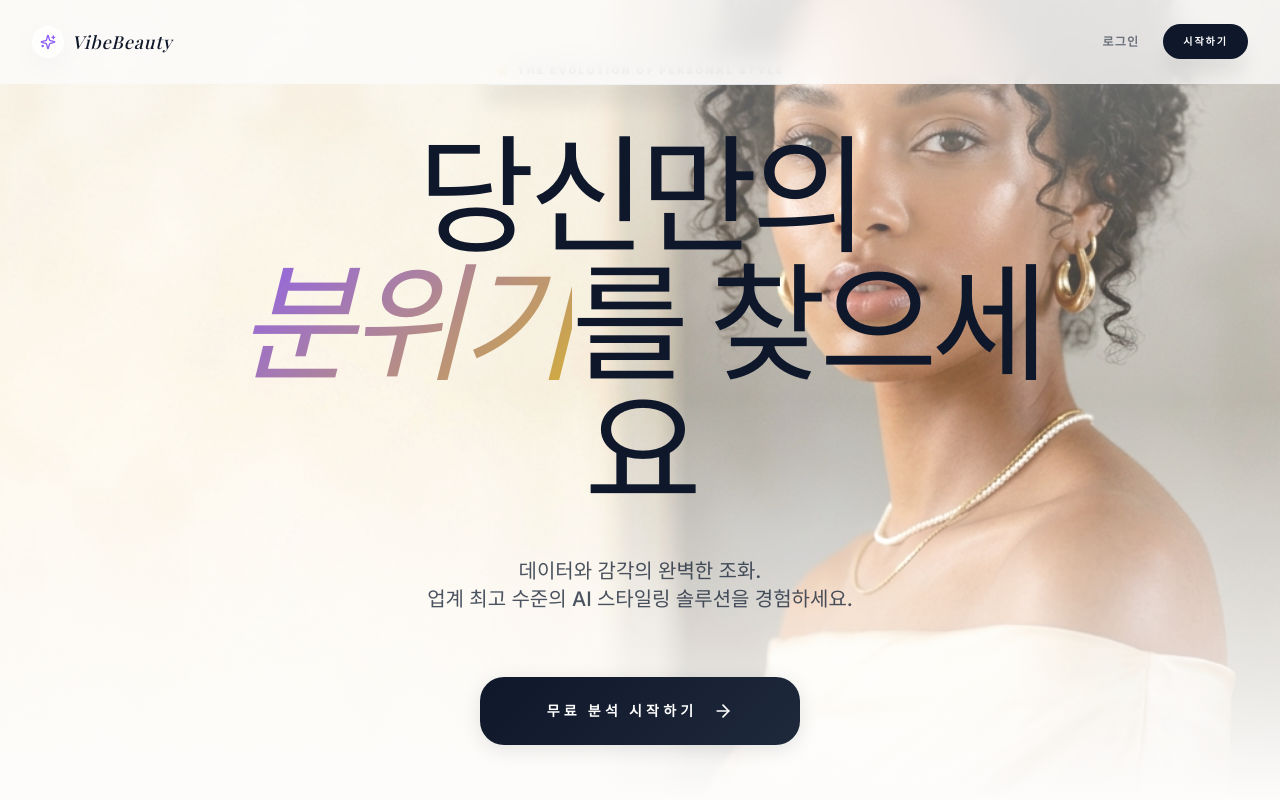
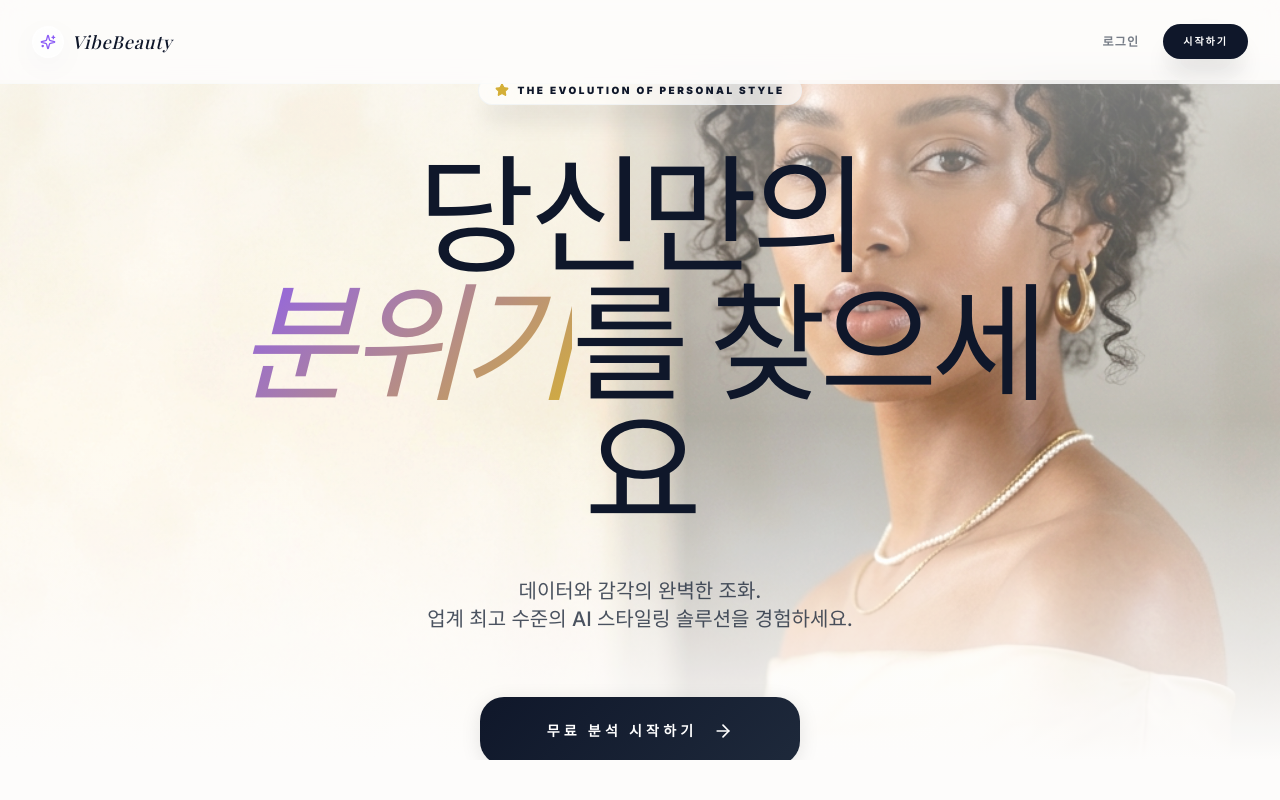
Before and after one commit to naradai87-oss/VibeBeauty-AI, a Next.js app: page / in a window 1280 px wide. Shown: the top 800 px of the page. Built offline with nearby package versions, Linux system fonts and the light colour scheme; a web font is replaced by a local one.

Commit message:
fix: move header to layout and resolve z-index layering for absolute stability

```diff
--- a/app/layout.tsx
+++ b/app/layout.tsx
@@ -25,10 +25,36 @@ export const viewport = {
   themeColor: '#1E293B',
 }
 
+import { Sparkles } from 'lucide-react'
+import Link from 'next/link'
+
 export default function RootLayout({ children }: { children: React.ReactNode }) {
   return (
     <html lang="ko" className={`${inter.variable} ${playfair.variable}`} suppressHydrationWarning>
       <body className="antialiased font-sans text-vibe-charcoal selection:bg-vibe-primary/20">
+        {/* --- GLOBAL HEADER --- */}
+        <header className="fixed top-0 left-0 right-0 z-[999] px-8 py-6 flex items-center justify-between bg-vibe-cream/80 backdrop-blur-md border-b border-vibe-silver/10">
+          <div className="flex items-center gap-2">
+            <Link href="/" className="flex items-center gap-2 group">
+              <div className="w-8 h-8 luxury-glass rounded-apple-md flex items-center justify-center transition-transform group-hover:scale-110">
+                <Sparkles size={16} className="text-vibe-primary" />
+              </div>
+              <span className="heading-serif italic text-lg text-vibe-charcoal tracking-wider">VibeBeauty</span>
+            </Link>
+          </div>
+
+          <div className="flex items-center gap-6">
+            <Link href="/login" prefetch={false} className="text-xs font-bold text-vibe-slate/60 hover:text-vibe-primary uppercase tracking-widest transition-colors">
+              로그인
+            </Link>
+            <Link href="/signup" prefetch={false}>
+              <button className="px-5 py-2.5 bg-vibe-charcoal text-white rounded-full text-[10px] font-bold uppercase tracking-[0.2em] hover:bg-vibe-primary transition-all shadow-luxury">
+                시작하기
+              </button>
+            </Link>
+          </div>
+        </header>
+
         <AmbientBackground />
         {children}
       </body>
--- a/app/page.tsx
+++ b/app/page.tsx
@@ -5,32 +5,11 @@ import LandingHero from '@/components/landing/LandingHero'
 
 export default function LandingPage() {
   return (
-    <div className="min-h-screen bg-vibe-cream selection:bg-vibe-primary selection:text-white relative">
-      {/* --- HEADER NAVIGATION --- */}
-      <header className="fixed top-0 left-0 right-0 z-[999] px-8 py-6 flex items-center justify-between bg-vibe-cream/80 backdrop-blur-md border-b border-vibe-silver/10">
-        <div className="flex items-center gap-2">
-          <div className="w-8 h-8 luxury-glass rounded-apple-md flex items-center justify-center">
-            <Sparkles size={16} className="text-vibe-primary" />
-          </div>
-          <span className="heading-serif italic text-lg text-vibe-charcoal tracking-wider">VibeBeauty</span>
-        </div>
-
-        <div className="flex items-center gap-6">
-          <Link href="/login" prefetch={false} className="text-xs font-bold text-vibe-slate/60 hover:text-vibe-primary uppercase tracking-widest transition-colors">
-            로그인
-          </Link>
-          <Link href="/signup" prefetch={false}>
-            <button className="px-5 py-2.5 bg-vibe-charcoal text-white rounded-full text-[10px] font-bold uppercase tracking-[0.2em] hover:bg-vibe-primary transition-all shadow-luxury">
-              시작하기
-            </button>
-          </Link>
-        </div>
-      </header>
-
+    <div className="min-h-screen bg-vibe-cream selection:bg-vibe-primary selection:text-white pt-20">
       {/* --- HERO SECTION --- */}
-      <section className="relative h-screen flex items-center justify-center overflow-hidden z-10">
+      <section className="relative h-[85vh] flex items-center justify-center overflow-hidden">
         {/* Hero Image Background */}
-        <div className="absolute inset-0 z-0 scale-100">
+        <div className="absolute inset-0 z-0">
           <Image
             src="/hero-beauty.png"
             alt="Premium Beauty"
@@ -43,13 +22,13 @@ export default function LandingPage() {
         </div>
 
         {/* Hero Content Overlay */}
-        <div className="relative z-50">
+        <div className="relative z-10 w-full flex justify-center">
           <LandingHero />
         </div>
       </section>
 
       {/* --- FEATURES SECTION --- */}
-      <section className="px-6 py-32 max-w-6xl mx-auto relative z-[90]">
+      <section className="px-6 py-32 max-w-6xl mx-auto relative z-20">
         <div className="grid grid-cols-1 md:grid-cols-3 gap-10">
           {[
             {
@@ -95,7 +74,7 @@ export default function LandingPage() {
       </section>
 
       {/* --- FOOTER --- */}
-      <footer className="py-24 border-t border-vibe-silver/20 text-center bg-white relative z-[90]">
+      <footer className="py-24 border-t border-vibe-silver/20 text-center bg-white relative z-20">
         <div className="flex flex-col items-center space-y-10">
           <div className="flex items-center gap-3 opacity-40">
             <Sparkles className="w-6 h-6 text-vibe-primary" />
```
